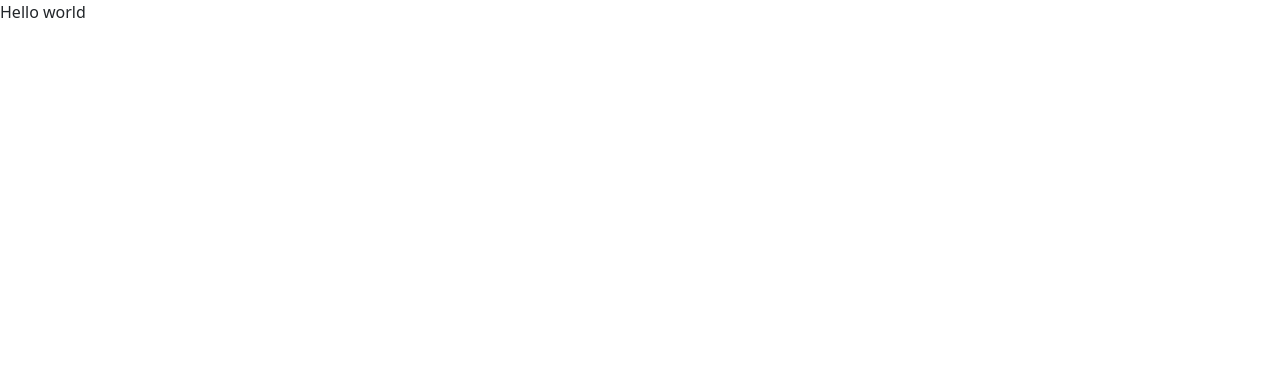
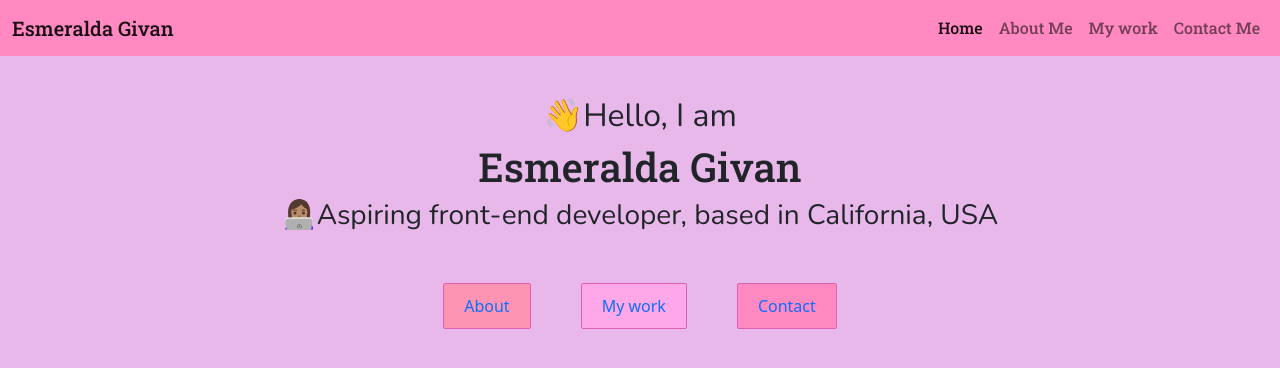
Before and after one commit to emursala/portfolio-project, a plain HTML site: page index.html in a window 1280 px wide. Drawn offline with nearby package versions, Linux system fonts and the light colour scheme.

Commit message:
added html and css

```diff
--- a/index.html
+++ b/index.html
@@ -4,15 +4,67 @@
     <meta charset="UTF-8" />
     <meta http-equiv="X-UA-Compatible" content="IE=edge" />
     <meta name="viewport" content="width=device-width, initial-scale=1.0" />
+    <link rel="preconnect" href="https://fonts.googleapis.com" />
+    <link rel="preconnect" href="https://fonts.gstatic.com" crossorigin />
+    <link
+      href="https://fonts.googleapis.com/css2?family=Nunito:wght@200;300&family=Roboto+Slab:wght@500&display=swap"
+      rel="stylesheet"
+    />
     <link
       href="https://cdn.jsdelivr.net/npm/bootstrap@5.2.0-beta1/dist/css/bootstrap.min.css"
       rel="stylesheet"
       integrity="sha384-0evHe/X+R7YkIZDRvuzKMRqM+OrBnVFBL6DOitfPri4tjfHxaWutUpFmBp4vmVor"
       crossorigin="anonymous"
     />
-    <title>Aspiring Front-end developer | Esmeralda Givan</title>
+    <link rel="stylesheet" href="src/styles.css" />
   </head>
   <body>
-    Hello world
+    <nav class="navbar navbar-expand-lg bg-light">
+      <div class="container-fluid">
+        <a class="navbar-brand" href="index.html">Esmeralda Givan</a>
+        <button
+          class="navbar-toggler"
+          type="button"
+          data-bs-toggle="collapse"
+          data-bs-target="#navbarNav"
+          aria-controls="navbarNav"
+          aria-expanded="false"
+          aria-label="Toggle navigation"
+        >
+          <span class="navbar-toggler-icon"></span>
+        </button>
+        <div class="collapse navbar-collapse" id="navbarNav">
+          <ul class="navbar-nav ms-auto">
+            <li class="nav-item">
+              <a class="nav-link active" aria-current="page" href="index.html"
+                >Home</a
+              >
+            </li>
+            <li class="nav-item">
+              <a class="nav-link" href="about.html">About Me</a>
+            </li>
+            <li class="nav-item">
+              <a class="nav-link" href="work.html">My work</a>
+            </li>
+            <li class="nav-item">
+              <a class="nav-link" href="about.html#contact">Contact Me</a>
+            </li>
+          </ul>
+        </div>
+      </div>
+    </nav>
+    <br />
+    <br />
+    <br />
+    <div class="hero">
+      <h2>👋Hello, I am</h2>
+      <h1>Esmeralda Givan</h1>
+      <h3>👩🏽‍💻Aspiring front-end developer, based in California, USA</h3>
+    </div>
+    <div class="links">
+      <a href="/about.html" class="aboutMe">About</a>
+      <a href="/work.html" class="myWork">My work</a>
+      <a href="/contact.html" class="contactMe">Contact</a>
+    </div>
   </body>
 </html>
--- a/src/styles.css
+++ b/src/styles.css
@@ -0,0 +1,65 @@
+:root {
+  --primary-color: #fd94b4;
+  --secondary-color: #ffa8e9;
+  --third-color: #ff89c0;
+  --border: 1px solid #dd60b4;
+  --box-shadow: 0 5px 10px rgba(0, 0, 0, 0.3);
+  --background: #e7b8e9;
+}
+body {
+  background-color: var(--background);
+}
+h1 {
+  font-family: "Roboto Slab", serif;
+}
+h2 {
+  font-family: "Nunito", sans-serif;
+}
+h3 {
+  font-family: "Nunito", sans-serif;
+}
+
+.navbar {
+  font-family: "Roboto Slab", serif;
+  text-align: center;
+  position: fixed;
+  top: 0;
+  right: 0;
+  left: 0;
+  z-index: 1030;
+}
+.bg-light {
+  background-color: var(--third-color) !important;
+}
+.hero {
+  text-align: center;
+  margin-top: 25px;
+}
+.links {
+  display: flex;
+  justify-content: center;
+  margin-top: 50px;
+}
+.aboutMe {
+  border: var(--border);
+  border-radius: 2px;
+  background: var(--primary-color);
+  text-decoration: none;
+  margin-right: 50px;
+  padding: 10px 20px;
+}
+.myWork {
+  border: var(--border);
+  background: var(--secondary-color);
+  text-decoration: none;
+  padding: 10px 20px;
+  border-radius: 2px;
+}
+.contactMe {
+  border: var(--border);
+  background: var(--third-color);
+  text-decoration: none;
+  margin-left: 50px;
+  padding: 10px 20px;
+  border-radius: 2px;
+}
```
